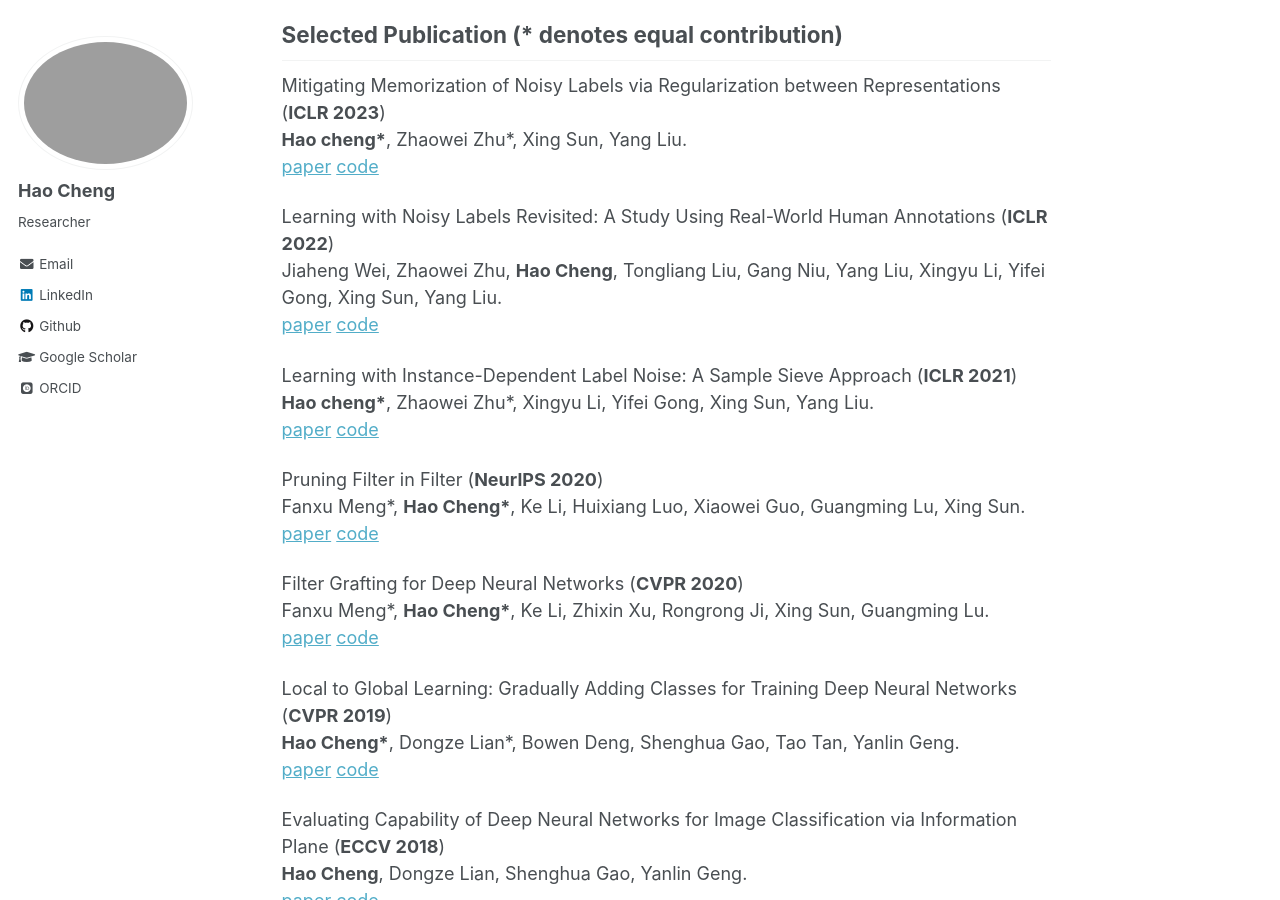
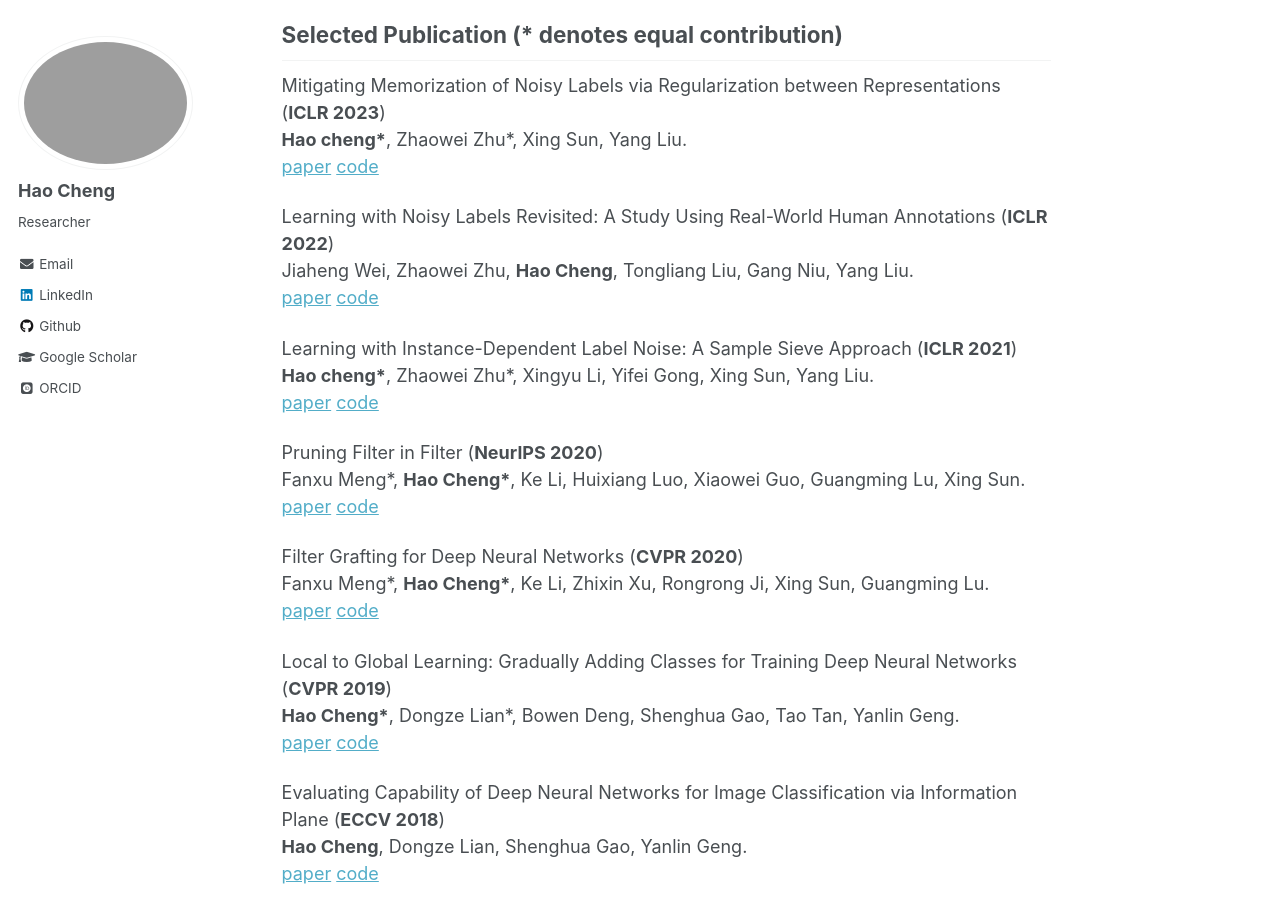
Before and after one commit to haochenglouis/haochenglouis.github.io, a Jekyll site: the page built from _pages/about.md, in a window 1280 px wide and 900 px high, scrolled down 390 px. Built offline with Jekyll 4.4.1, drawn with Linux system fonts in a browser that asks for light colours; some web fonts are replaced.

Commit message:
Update about.md

```diff
--- a/_pages/about.md
+++ b/_pages/about.md
@@ -23,7 +23,7 @@ Mitigating Memorization of Noisy Labels via Regularization between Representatio
 [paper](https://arxiv.org/pdf/2110.09022.pdf) [code](https://github.com/UCSC-REAL/SelfSup_NoisyLabel)
 
 Learning with Noisy Labels Revisited: A Study Using Real-World Human Annotations (**ICLR 2022**)
-Jiaheng Wei, Zhaowei Zhu, **Hao Cheng**, Tongliang Liu, Gang Niu, Yang Liu, Xingyu Li, Yifei Gong, Xing Sun, Yang Liu.
+Jiaheng Wei, Zhaowei Zhu, **Hao Cheng**, Tongliang Liu, Gang Niu, Yang Liu.
 [paper](https://arxiv.org/pdf/2110.12088.pdf) [code](http://noisylabels.com)
 
 Learning with Instance-Dependent Label Noise: A Sample Sieve Approach (**ICLR 2021**)
```
